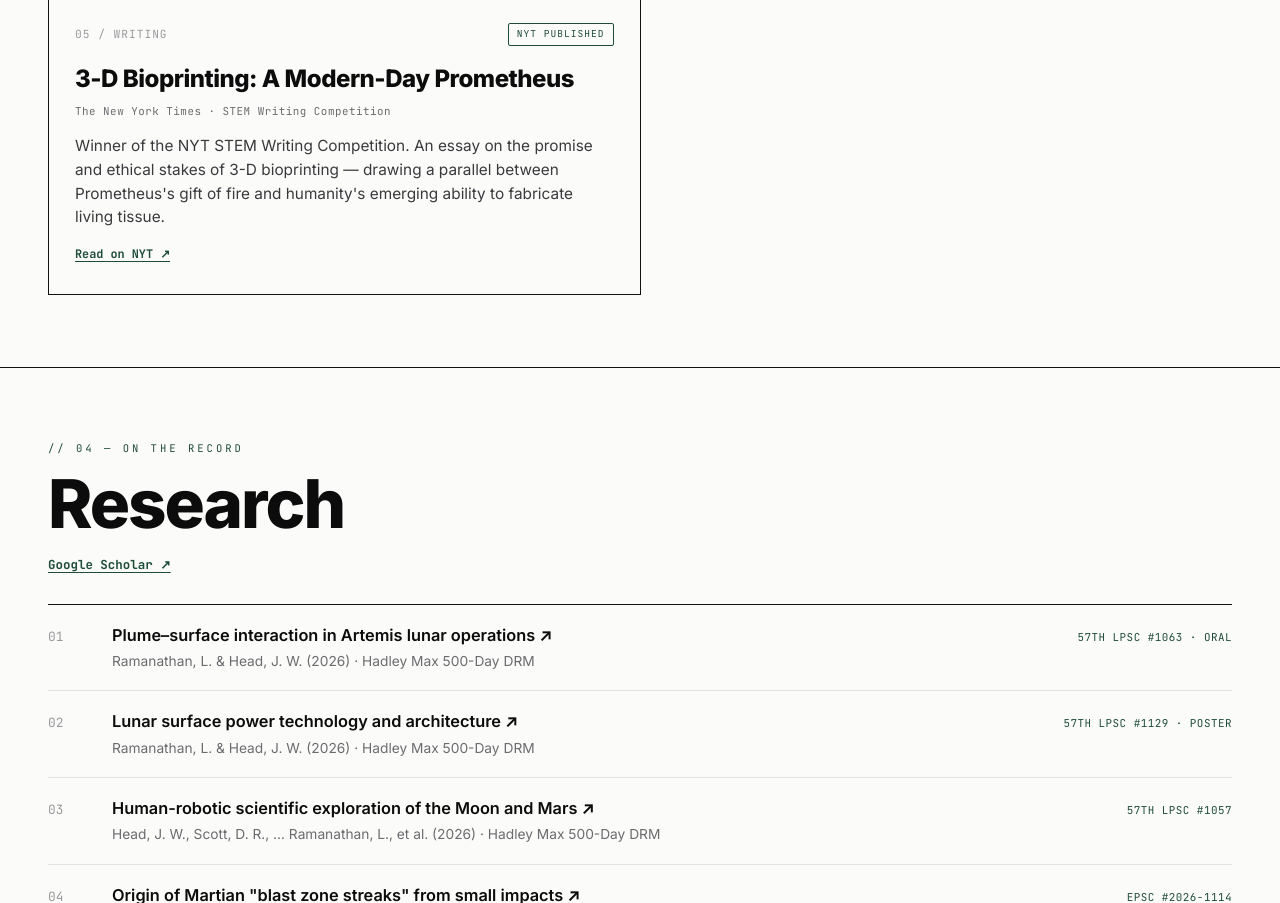
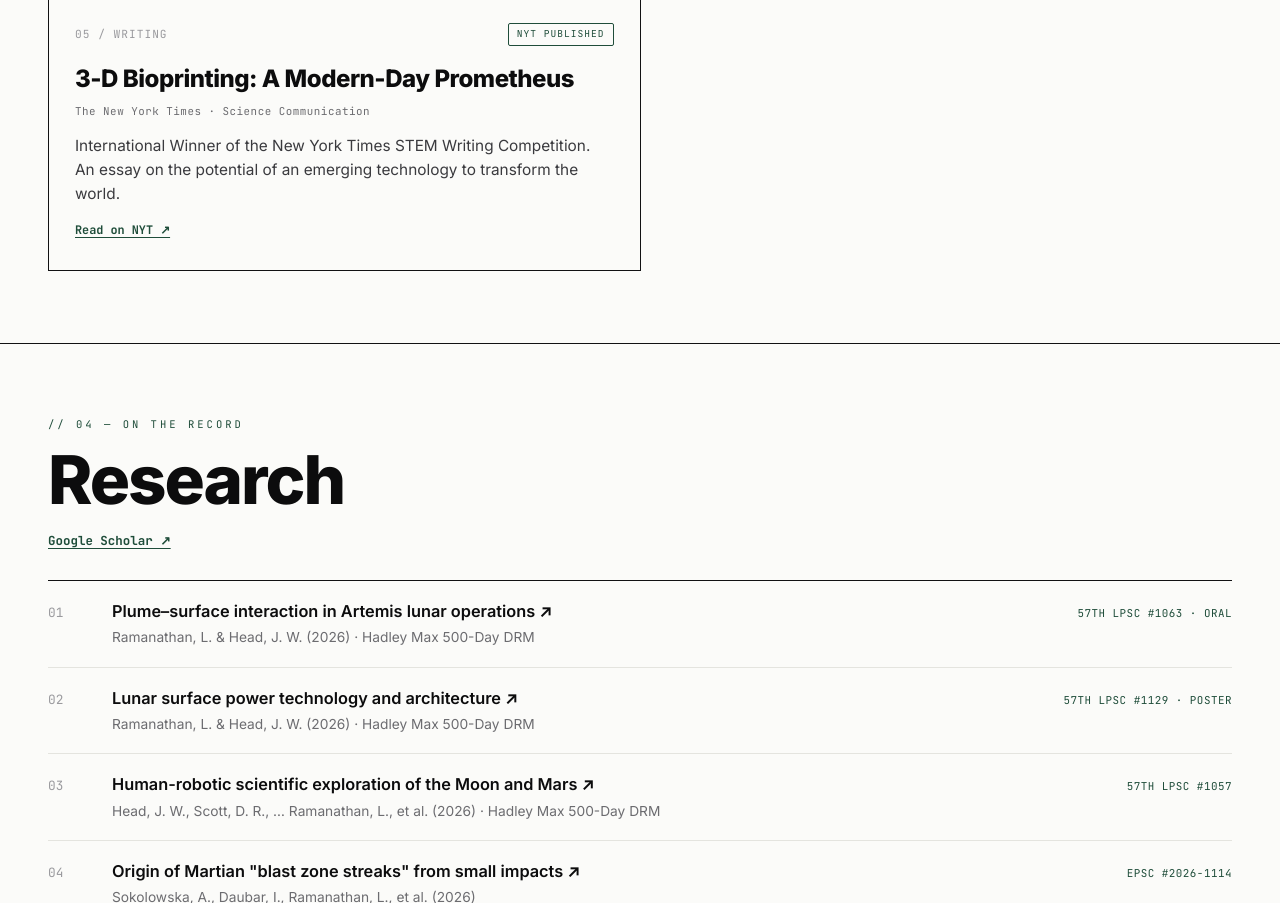
Before and after one commit to logan-ramanathan/website, a plain HTML site: page index.html in a window 1280 px wide. Shown: the part 3072-3975 px from the top of the page. Drawn offline with Linux system fonts and the light colour scheme.

Commit message:
Update NYT essay description and category text

```diff
--- a/index.html
+++ b/index.html
@@ -347,8 +347,8 @@
         <a class="stretch" href="https://www.nytimes.com/2023/04/13/learning/3-d-bioprinting-a-modern-day-prometheus.html" target="_blank" aria-label="NYT STEM Writing Competition essay"></a>
         <div class="work-idx"><span>05 / WRITING</span><span class="work-tag live">NYT Published</span></div>
         <h3>3-D Bioprinting: A Modern-Day Prometheus</h3>
-        <p class="cat">The New York Times · STEM Writing Competition</p>
-        <p>Winner of the NYT STEM Writing Competition. An essay on the promise and ethical stakes of 3-D bioprinting — drawing a parallel between Prometheus's gift of fire and humanity's emerging ability to fabricate living tissue.</p>
+        <p class="cat">The New York Times · Science Communication</p>
+        <p>International Winner of the New York Times STEM Writing Competition. An essay on the potential of an emerging technology to transform the world.</p>
         <a class="work-link" href="https://www.nytimes.com/2023/04/13/learning/3-d-bioprinting-a-modern-day-prometheus.html" target="_blank">Read on NYT ↗</a>
       </div>
 
```
